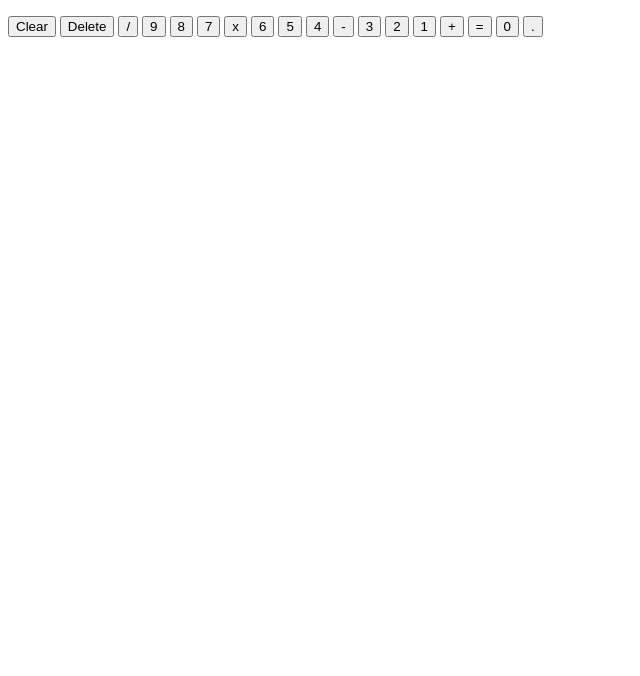
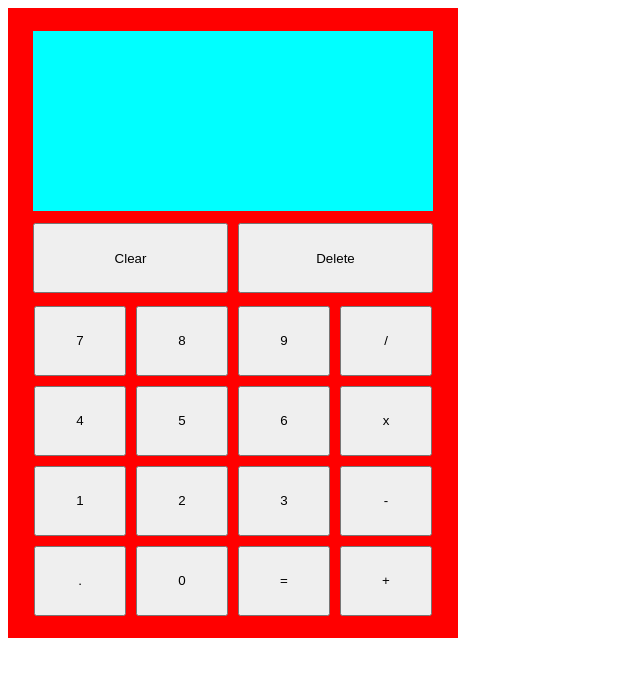
Before and after one commit to fmendezr/calculator, a plain HTML site: page index.html in a window 1280 px wide. Shown: the whole page, without its empty margins (0-640 px from the left). Drawn offline with Linux system fonts and the light colour scheme.

Commit message:
Add basic layout of calculator

```diff
--- a/index.html
+++ b/index.html
@@ -4,16 +4,19 @@
     <meta charset="UTF-8">
     <meta http-equiv="X-UA-Compatible" content="IE=edge">
     <meta name="viewport" content="width=device-width, initial-scale=1.0">
+    <link rel="stylesheet" href="styles.css" />
     <title>calculator</title>
 </head>
 <body>
-    <div>
+    <div id="calculator">
         <div id="display-container">
             <p id="display"></p>
         </div>
-        <div id="keyboard-container">
+        <div id="keyboard-top">
             <button id="clear">Clear</button>
             <button id="delete">Delete</button>
+        </div>
+        <div id="keyboard-bottom">
             <button id="divide" class="operan-btn">/</button>
             <button class="num-btn">9</button>
             <button class="num-btn">8</button>
--- a/styles.css
+++ b/styles.css
@@ -0,0 +1,41 @@
+#calculator {
+    padding: 10px 0px;
+    display: flex;
+    flex-direction: column;
+    align-items: center;
+    justify-content: space-evenly;
+    height: 610px;
+    width: 450px;
+    background-color: red;
+}
+
+#display-container {
+    height: 180px;
+    width: 400px;
+    background-color: aqua;
+}
+
+#keyboard-top {
+    display: flex;
+    width: 450px;
+    justify-content: center;
+    gap: 10px;
+}
+
+#keyboard-top > * {
+    flex-basis: 195px;
+    height: 70px;
+}
+
+#keyboard-bottom {
+    display: flex;
+    flex-wrap: wrap;
+    flex-direction: row-reverse;
+    justify-content: center;
+    gap: 10px;
+}
+
+#keyboard-bottom > button {
+    flex-basis: 92px;
+    height: 70px;
+}
```
